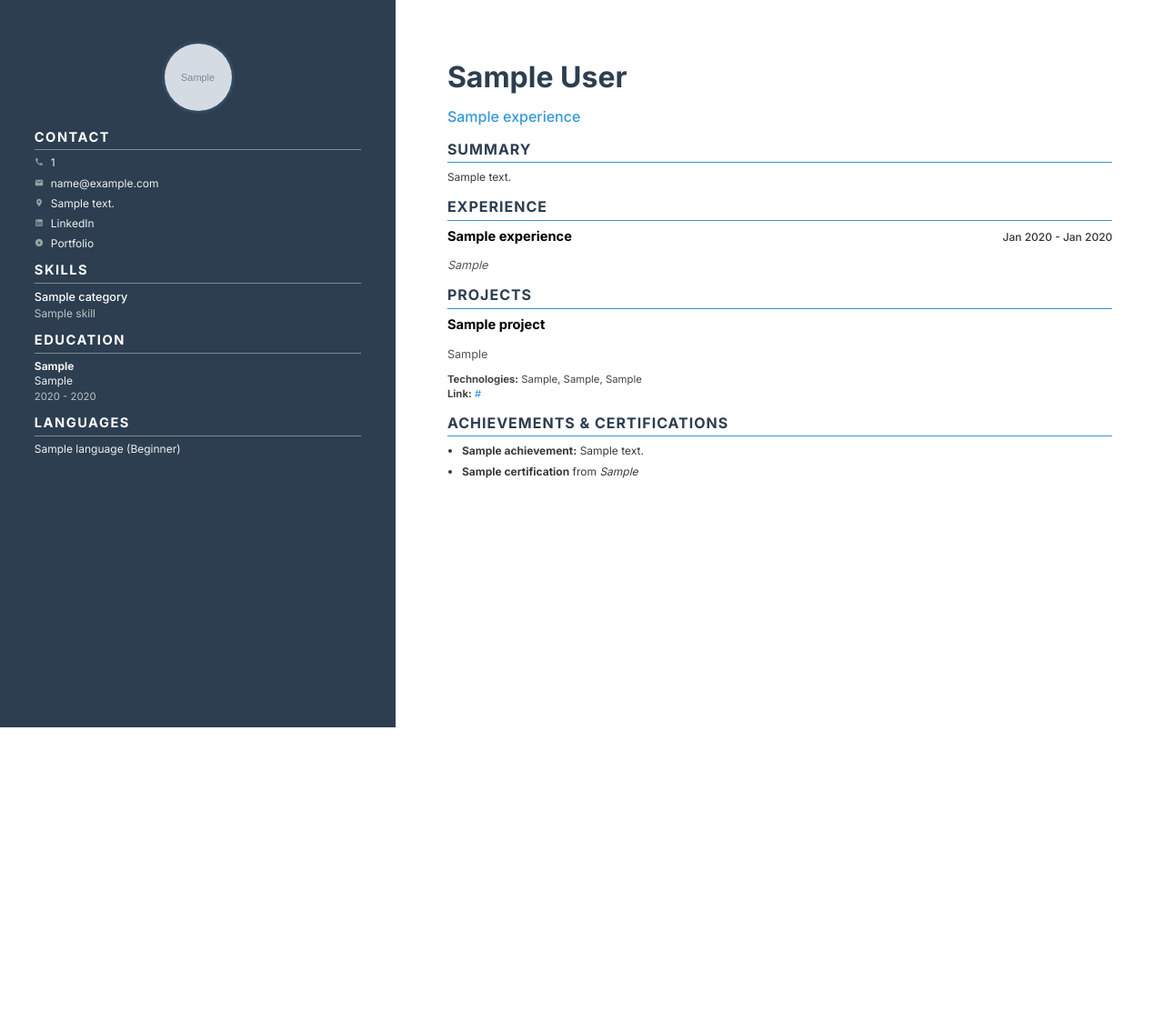
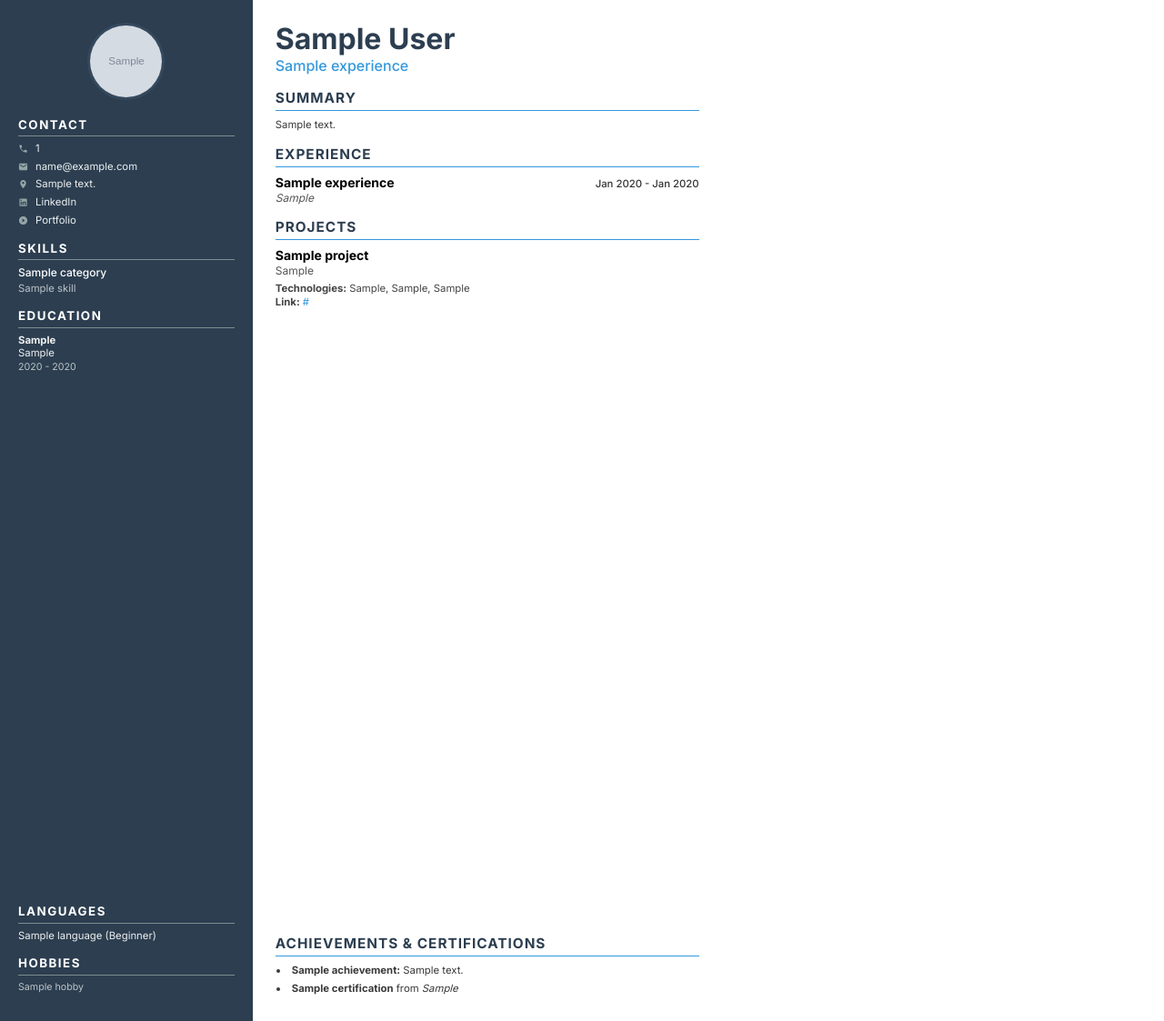
Before and after one commit to kiruuuuuuu/ai-resume-builder, a Django app: template resumes/templates/resumes/resume_pdf_modern.html in a window 1280 px wide. Shown: the whole page at 91% size. Before the commit the page ends 800 px from the top, so only its background shows below. Run offline with Django 5.2, Linux system fonts and the light colour scheme; tables that the repository leaves empty hold one stand-in row (values such as "Sample post"); the template is opened without the code that fills it: values that come from a table or form of the project are taken from there, most other values are stand-ins (such as "Sample title", 1, 10 or a date in 2020); grey boxes marked "Sample" are stand-in pictures; data that the repository does not hold is empty; parts of the project's set-up code (start-up, migrations or seed data) failed here and were passed over.

Commit message:
Fix: Overhaul PDF resume templates for improved layout and spacing

```diff
--- a/resumes/templates/resumes/resume_pdf_modern.html
+++ b/resumes/templates/resumes/resume_pdf_modern.html
@@ -13,37 +13,38 @@
         html, body {
             font-family: 'Inter', Arial, sans-serif;
             color: #3a3a3a;
-            font-size: 9pt; /* --- THE FIX IS HERE: Increased base font size --- */
-            line-height: 1.35;
+            font-size: 8.5pt;
+            line-height: 1.3;
             margin: 0;
             padding: 0;
-            height: 100%;
-            -webkit-print-color-adjust: exact; /* Ensures background color prints */
-            overflow: hidden; /* Contains the negative margin hack */
+            width: 210mm; /* A4 width */
+            height: 297mm; /* A4 height */
+            -webkit-print-color-adjust: exact;
         }
         * {
             box-sizing: border-box;
+            margin: 0;
+            padding: 0;
         }
-        .resume-layout {
+        .page {
+            display: flex;
+            flex-direction: row;
             width: 100%;
             height: 100%;
-            border-collapse: collapse;
         }
         .sidebar {
-            width: 34%;
+            width: 35%;
             background-color: #2c3e50 !important;
             color: #f0f0f0;
-            vertical-align: top;
-            padding: 12mm 10mm;
-            padding-bottom: 3000px;
-            margin-bottom: -3000px;
+            padding: 25px 20px;
+            display: flex;
+            flex-direction: column; /* Key for vertical flex layout */
         }
         .content {
-            width: 66%;
-            vertical-align: top;
-            padding: 12mm 15mm;
-            padding-bottom: 3000px;
-            margin-bottom: -3000px;
+            width: 65%;
+            padding: 25px;
+            display: flex;
+            flex-direction: column; /* Key for vertical flex layout */
         }
         a {
             text-decoration: none;
@@ -53,39 +54,42 @@
             color: #ecf0f1;
         }
 
+        /* --- Flexbox Spacer --- */
+        .flex-spacer {
+            flex-grow: 1; /* This is the crucial element that pushes content down */
+        }
+
         /* --- Sidebar Styling --- */
         .profile-photo-container {
             text-align: center;
-            margin-bottom: 12px;
+            margin-bottom: 15px;
         }
         .profile-photo {
-            width: 80px;
-            height: 80px;
+            width: 85px;
+            height: 85px;
             border-radius: 50%;
             object-fit: cover;
             border: 3px solid #34495e;
         }
         .sidebar h2 {
-            font-size: 11pt;
+            font-size: 10pt;
             text-transform: uppercase;
             letter-spacing: 1.5px;
             color: #ffffff;
             border-bottom: 1px solid #7f8c8d;
             padding-bottom: 3px;
-            margin: 12px 0 6px 0;
-            page-break-after: avoid;
+            margin: 15px 0 6px 0;
             font-weight: 700;
         }
         .contact-item, .sidebar-item {
             display: flex;
             align-items: flex-start;
-            margin-bottom: 6px;
-            font-size: 9pt;
-            page-break-inside: avoid;
+            margin-bottom: 5px;
+            font-size: 8.5pt;
         }
         .contact-item svg {
-            width: 10px;
-            height: 10px;
+            width: 11px;
+            height: 11px;
             margin-right: 8px;
             flex-shrink: 0;
             margin-top: 2px;
@@ -93,71 +97,66 @@
         .contact-item-text { word-break: break-all; }
         .skill-category {
             margin-bottom: 6px;
-            page-break-inside: avoid;
         }
         .skill-category strong {
             display: block;
             color: #ffffff;
             margin-bottom: 2px;
-            font-size: 9.5pt;
+            font-size: 9pt;
             font-weight: 500;
         }
         .skill-category span {
-            font-size: 9pt;
+            font-size: 8.5pt;
             color: #bdc3c7;
         }
 
-        /* --- Main Content Styling (Right Side) --- */
+        /* --- Main Content Styling --- */
         .name {
-            font-size: 24pt; /* --- Font size increased --- */
-            font-weight: 700;
+            font-size: 24pt;
+            font-weight: bold;
             color: #2c3e50;
             line-height: 1.1;
             margin-bottom: 2px;
         }
         .job-title-header {
-            font-size: 12pt; /* --- Font size increased --- */
+            font-size: 12pt;
             color: #3498db;
             font-weight: 500;
-            margin-bottom: 12px;
+            margin-bottom: 15px;
         }
         .content h2 {
-            font-size: 12pt; /* --- Font size increased --- */
+            font-size: 11.5pt;
             color: #2c3e50;
             text-transform: uppercase;
             letter-spacing: 1px;
             border-bottom: 1.5px solid #3498db;
             padding-bottom: 3px;
-            margin: 14px 0 8px 0;
-            page-break-after: avoid;
+            margin: 15px 0 8px 0;
             font-weight: 700;
         }
         .item {
             margin-bottom: 10px;
-            page-break-inside: avoid;
         }
         .item-header {
             display: flex;
             justify-content: space-between;
             align-items: baseline;
-            margin-bottom: 1px;
         }
         .title {
-            font-size: 11pt; /* --- Font size increased --- */
+            font-size: 10.5pt;
             font-weight: 700;
             color: #000;
         }
         .subtitle, .project-aim {
-            font-size: 9.5pt; /* --- Font size increased --- */
+            font-size: 9pt;
             color: #555;
             font-style: italic;
-            font-weight: 400;
         }
         .project-aim {
             font-style: normal;
         }
         .date {
-            font-size: 9pt; /* --- Font size increased --- */
+            font-size: 8.5pt;
             color: #333;
             font-weight: 500;
             flex-shrink: 0;
@@ -165,11 +164,13 @@
         }
         .description-list {
             margin: 3px 0 0 0;
-            padding-left: 16px;
+            padding-left: 15px;
             list-style-type: disc;
+            list-style-position: outside;
         }
         .description-list li {
             margin-bottom: 3px;
+            padding-left: 3px;
             text-align: justify;
         }
         .tech-details {
@@ -180,9 +181,9 @@
     </style>
 </head>
 <body>
-    <table class="resume-layout">
-        <tr>
-            <td class="sidebar">
+    <div class="page">
+        <div class="sidebar">
+            <!-- Top section of sidebar -->
             <div>
                 {% if resume.profile.profile_photo %}
                 <div class="profile-photo-container">
@@ -191,155 +192,70 @@
                 {% endif %}
 
                 <h2>Contact</h2>
-                    {% if resume.profile.phone_number %}
-                    <div class="contact-item">
-                        <svg viewBox="0 0 24 24"><path fill="#95a5a6" d="M6.62 10.79c1.44 2.83 3.76 5.14 6.59 6.59l2.2-2.2c.27-.27.67-.36 1.02-.24 1.12.37 2.33.57 3.57.57.55 0 1 .45 1 1V20c0 .55-.45 1-1 1-9.39 0-17-7.61-17-17 0-.55.45-1 1-1h3.5c.55 0 1 .45 1 1 0 1.25.2 2.45.57 3.57.11.35.03.74-.25 1.02l-2.2 2.2z"/></svg>
-                        <div class="contact-item-text"><a href="tel:{{ resume.profile.phone_number }}">{{ resume.profile.phone_number }}</a></div>
-                    </div>
-                    {% endif %}
-                    {% if resume.profile.user.email %}
-                    <div class="contact-item">
-                        <svg viewBox="0 0 24 24"><path fill="#95a5a6" d="M20 4H4c-1.1 0-1.99.9-1.99 2L2 18c0 1.1.9 2 2 2h16c1.1 0 2-.9 2-2V6c0-1.1-.9-2-2-2zm0 4l-8 5-8-5V6l8 5 8-5v2z"/></svg>
-                        <div class="contact-item-text"><a href="mailto:{{ resume.profile.user.email }}">{{ resume.profile.user.email }}</a></div>
-                    </div>
-                    {% endif %}
-                    {% if resume.profile.address %}
-                    <div class="contact-item">
-                        <svg viewBox="0 0 24 24"><path fill="#95a5a6" d="M12 2C8.13 2 5 5.13 5 9c0 5.25 7 13 7 13s7-7.75 7-13c0-3.87-3.13-7-7-7zm0 9.5c-1.38 0-2.5-1.12-2.5-2.5s1.12-2.5 2.5-2.5 2.5 1.12 2.5 2.5-1.12 2.5-2.5 2.5z"/></svg>
-                        <div class="contact-item-text">{{ resume.profile.address }}</div>
-                    </div>
-                    {% endif %}
-                    {% if resume.profile.linkedin_url %}
-                    <div class="contact-item">
-                        <svg viewBox="0 0 24 24"><path fill="#95a5a6" d="M19 3a2 2 0 0 1 2 2v14a2 2 0 0 1-2 2H5a2 2 0 0 1-2-2V5a2 2 0 0 1 2-2h14m-.5 15.5v-5.3a3.26 3.26 0 0 0-3.26-3.26c-.85 0-1.84.52-2.32 1.3v-1.11h-2.79v8.37h2.79v-4.93c0-.77.62-1.4 1.39-1.4a1.4 1.4 0 0 1 1.4 1.4v4.93h2.79M6.88 8.56a1.68 1.68 0 0 0 1.68-1.68c0-.93-.75-1.69-1.68-1.69a1.69 1.69 0 0 0-1.69 1.69c0 .93.76 1.68 1.69 1.68m1.39 9.94v-8.37H5.5v8.37h2.77z"/></svg>
-                        <div class="contact-item-text"><a href="{{ resume.profile.linkedin_url }}">LinkedIn</a></div>
-                    </div>
-                    {% endif %}
-                    {% if resume.profile.portfolio_url %}
-                    <div class="contact-item">
-                        <svg viewBox="0 0 24 24"><path fill="#95a5a6" d="M12 2C6.48 2 2 6.48 2 12s4.48 10 10 10 10-4.48 10-10S17.52 2 12 2zm-2 14.5v-9l6 4.5-6 4.5z"/></svg>
-                        <div class="contact-item-text"><a href="{{ resume.profile.portfolio_url }}">Portfolio</a></div>
-                    </div>
-                    {% endif %}
+                {% if resume.profile.phone_number %}<div class="contact-item"><svg viewBox="0 0 24 24"><path fill="#95a5a6" d="M6.62 10.79c1.44 2.83 3.76 5.14 6.59 6.59l2.2-2.2c.27-.27.67-.36 1.02-.24 1.12.37 2.33.57 3.57.57.55 0 1 .45 1 1V20c0 .55-.45 1-1 1-9.39 0-17-7.61-17-17 0-.55.45-1 1-1h3.5c.55 0 1 .45 1 1 0 1.25.2 2.45.57 3.57.11.35.03.74-.25 1.02l-2.2 2.2z"/></svg><div class="contact-item-text"><a href="tel:{{ resume.profile.phone_number }}">{{ resume.profile.phone_number }}</a></div></div>{% endif %}
+                {% if resume.profile.user.email %}<div class="contact-item"><svg viewBox="0 0 24 24"><path fill="#95a5a6" d="M20 4H4c-1.1 0-1.99.9-1.99 2L2 18c0 1.1.9 2 2 2h16c1.1 0 2-.9 2-2V6c0-1.1-.9-2-2-2zm0 4l-8 5-8-5V6l8 5 8-5v2z"/></svg><div class="contact-item-text"><a href="mailto:{{ resume.profile.user.email }}">{{ resume.profile.user.email }}</a></div></div>{% endif %}
+                {% if resume.profile.address %}<div class="contact-item"><svg viewBox="0 0 24 24"><path fill="#95a5a6" d="M12 2C8.13 2 5 5.13 5 9c0 5.25 7 13 7 13s7-7.75 7-13c0-3.87-3.13-7-7-7zm0 9.5c-1.38 0-2.5-1.12-2.5-2.5s1.12-2.5 2.5-2.5 2.5 1.12 2.5 2.5-1.12 2.5-2.5 2.5z"/></svg><div class="contact-item-text">{{ resume.profile.address }}</div></div>{% endif %}
+                {% if resume.profile.linkedin_url %}<div class="contact-item"><svg viewBox="0 0 24 24"><path fill="#95a5a6" d="M19 3a2 2 0 0 1 2 2v14a2 2 0 0 1-2 2H5a2 2 0 0 1-2-2V5a2 2 0 0 1 2-2h14m-.5 15.5v-5.3a3.26 3.26 0 0 0-3.26-3.26c-.85 0-1.84.52-2.32 1.3v-1.11h-2.79v8.37h2.79v-4.93c0-.77.62-1.4 1.39-1.4a1.4 1.4 0 0 1 1.4 1.4v4.93h2.79M6.88 8.56a1.68 1.68 0 0 0 1.68-1.68c0-.93-.75-1.69-1.68-1.69a1.69 1.69 0 0 0-1.69 1.69c0 .93.76 1.68 1.69 1.68m1.39 9.94v-8.37H5.5v8.37h2.77z"/></svg><div class="contact-item-text"><a href="{{ resume.profile.linkedin_url }}">LinkedIn</a></div></div>{% endif %}
+                {% if resume.profile.portfolio_url %}<div class="contact-item"><svg viewBox="0 0 24 24"><path fill="#95a5a6" d="M12 2C6.48 2 2 6.48 2 12s4.48 10 10 10 10-4.48 10-10S17.52 2 12 2zm-2 14.5v-9l6 4.5-6 4.5z"/></svg><div class="contact-item-text"><a href="{{ resume.profile.portfolio_url }}">Portfolio</a></div></div>{% endif %}
 
                 {% if skills_by_category %}
                 <h2>Skills</h2>
-                    {% for category, skills in skills_by_category.items %}
-                        <div class="skill-category">
-                            <strong>{{ category }}</strong>
-                            <span>{{ skills|join:", " }}</span>
-                        </div>
-                    {% endfor %}
+                {% for category, skills in skills_by_category.items %}<div class="skill-category"><strong>{{ category }}</strong><span>{{ skills|join:", " }}</span></div>{% endfor %}
                 {% endif %}
 
                 {% if educations %}
                 <h2>Education</h2>
-                    {% for edu in educations %}
-                        <div class="sidebar-item">
+                {% for edu in educations %}<div class="sidebar-item"><div><strong>{{ edu.degree }}</strong><br><span style="font-size: 8.5pt;">{{ edu.institution }}</span><br><span style="font-size: 8pt; color: #bdc3c7;">{{ edu.start_date|date:"Y" }} - {{ edu.end_date|date:"Y"|default:"Present" }}</span></div></div>{% endfor %}
+                {% endif %}
+            </div>
+
+            <div class="flex-spacer"></div> <!-- This pushes the content below it to the bottom of the sidebar -->
+
+            <!-- Bottom section of sidebar -->
             <div>
-                                <strong>{{ edu.degree }}</strong><br>
-                                <span style="font-size: 9pt;">{{ edu.institution }}</span><br>
-                                <span style="font-size: 8.5pt; color: #bdc3c7;">{{ edu.start_date|date:"Y" }} - {{ edu.end_date|date:"Y"|default:"Present" }}</span>
+                {% if languages %}
+                <h2>Languages</h2>
+                {% for lang in languages %}<div class="sidebar-item" style="font-size: 8.5pt;">{{ lang.name }} ({{ lang.get_proficiency_display }})</div>{% endfor %}
+                {% endif %}
+
+                {% if hobbies %}
+                <h2>Hobbies</h2>
+                <div class="sidebar-item" style="font-size: 8pt; color: #bdc3c7;">{{ hobbies|join:", " }}</div>
+                {% endif %}
             </div>
         </div>
-                    {% endfor %}
-                    {% endif %}
 
-                    {% if languages %}
-                    <h2>Languages</h2>
-                    {% for lang in languages %}
-                        <div class="sidebar-item">{{ lang.name }} ({{ lang.get_proficiency_display }})</div>
-                    {% endfor %}
-                    {% endif %}
-                </div>
-            </td>
-            <td class="content">
+        <div class="content">
+             <!-- Top section of content -->
             <div>
                 <h1 class="name">{{ resume.profile.full_name|default:resume.profile.user.username }}</h1>
                 {% if experiences.0.job_title %}<p class="job-title-header">{{ experiences.0.job_title }}</p>{% endif %}
 
                 {% if resume.profile.professional_summary %}
-                    <section class="item">
-                        <h2>Summary</h2>
-                        <div class="description">{{ resume.profile.professional_summary|linebreaksbr }}</div>
-                    </section>
+                <section class="item"><h2>Summary</h2><div class="description" style="text-align: justify;">{{ resume.profile.professional_summary|linebreaksbr }}</div></section>
                 {% endif %}
 
                 {% if experiences %}
-                    <section>
-                        <h2>Experience</h2>
-                        {% for exp in experiences %}
-                            <div class="item">
-                                <div class="item-header">
-                                    <span class="title">{{ exp.job_title }}</span>
-                                    <span class="date">{{ exp.start_date|date:"M Y" }} - {% if exp.end_date %}{{ exp.end_date|date:"M Y" }}{% else %}Present{% endif %}</span>
-                                </div>
-                                <p class="subtitle">{{ exp.company }}</p>
-                                {% if exp.description_points %}
-                                <ul class="description-list">
-                                    {% for point in exp.description_points %}
-                                        <li>{{ point }}</li>
-                                    {% endfor %}
-                                </ul>
-                                {% endif %}
-                            </div>
-                        {% endfor %}
-                    </section>
+                <section><h2>Experience</h2>{% for exp in experiences %}<div class="item"><div class="item-header"><span class="title">{{ exp.job_title }}</span><span class="date">{{ exp.start_date|date:"M Y" }} - {% if exp.end_date %}{{ exp.end_date|date:"M Y" }}{% else %}Present{% endif %}</span></div><p class="subtitle">{{ exp.company }}</p>{% if exp.description_points %}<ul class="description-list">{% for point in exp.description_points %}<li>{{ point }}</li>{% endfor %}</ul>{% endif %}</div>{% endfor %}</section>
                 {% endif %}
 
                 {% if projects %}
-                    <section>
-                        <h2>Projects</h2>
-                        {% for p in projects %}
-                            <div class="item">
-                                 <div class="item-header">
-                                    <span class="title">{{ p.title }}</span>
+                <section><h2>Projects</h2>{% for p in projects %}<div class="item"><div class="item-header"><span class="title">{{ p.title }}</span></div>{% if p.aim %}<p class="project-aim">{{ p.aim }}</p>{% endif %}{% if p.description_points %}<ul class="description-list">{% for point in p.description_points %}<li>{{ point }}</li>{% endfor %}</ul>{% endif %}<div class="tech-details">{% if p.frontend or p.backend or p.database %}<strong>Technologies:</strong> {% if p.frontend %}{{ p.frontend }}{% if p.backend or p.database %}, {% endif %}{% endif %}{% if p.backend %}{{ p.backend }}{% if p.database %}, {% endif %}{% endif %}{% if p.database %}{{ p.database }}{% endif %}<br>{% endif %}{% if p.link %}<strong>Link:</strong> <a href="{{ p.link }}">{{ p.link }}</a>{% endif %}</div></div>{% endfor %}</section>
+                {% endif %}
             </div>
-                                {% if p.aim %}<p class="project-aim">{{ p.aim }}</p>{% endif %}
-                                {% if p.description_points %}
-                                <ul class="description-list">
-                                    {% for point in p.description_points %}
-                                        <li>{{ point }}</li>
-                                    {% endfor %}
-                                </ul>
-                                {% endif %}
-                                <div class="tech-details">
-                                    {% if p.frontend or p.backend or p.database %}
-                                        <strong>Technologies:</strong>
-                                        {% if p.frontend %}{{ p.frontend }}{% if p.backend or p.database %}, {% endif %}{% endif %}
-                                        {% if p.backend %}{{ p.backend }}{% if p.database %}, {% endif %}{% endif %}
-                                        {% if p.database %}{{ p.database }}{% endif %}
-                                        <br>
-                                    {% endif %}
-                                    {% if p.link %}<strong>Link:</strong> <a href="{{ p.link }}">{{ p.link }}</a>{% endif %}
-                                </div>
-                            </div>
-                        {% endfor %}
-                    </section>
-                    {% endif %}
 
+            <div class="flex-spacer"></div> <!-- This pushes the content below it to the bottom of the main content area -->
+
+            <!-- Bottom section of content -->
+            <div>
                 {% if achievements or certifications %}
-                    <section>
-                        <h2>Achievements & Certifications</h2>
-                        {% if achievements %}
-                            <ul class="description-list">
-                            {% for a in achievements %}
-                                <li>{% if a.name %}<strong>{{ a.name }}:</strong> {% endif %}{{ a.description }}</li>
-                            {% endfor %}
-                            </ul>
-                        {% endif %}
-                         {% if certifications %}
-                            <ul class="description-list" style="margin-top: 6px;">
-                            {% for cert in certifications %}
-                                <li><strong>{{ cert.name }}</strong> from <em>{{ cert.issuing_organization }}</em></li>
-                            {% endfor %}
-                            </ul>
-                        {% endif %}
+                <section><h2>Achievements & Certifications</h2>
+                    {% if achievements %}<ul class="description-list">{% for a in achievements %}<li>{% if a.name %}<strong>{{ a.name }}:</strong> {% endif %}{{ a.description }}</li>{% endfor %}</ul>{% endif %}
+                    {% if certifications %}<ul class="description-list" style="margin-top: 5px;">{% for cert in certifications %}<li><strong>{{ cert.name }}</strong> from <em>{{ cert.issuing_organization }}</em></li>{% endfor %}</ul>{% endif %}
                 </section>
                 {% endif %}
             </div>
-            </td>
-        </tr>
-    </table>
+        </div>
+    </div>
 </body>
 </html>
```
Also changed, not shown: resumes/templates/resumes/resume_pdf_classic.html (+24 -19 lines), resumes/templates/resumes/resume_pdf_professional.html (+44 -81 lines), resumes/views.py (+29 -16 lines). Lines whose indentation alone changed are shown as unchanged.
